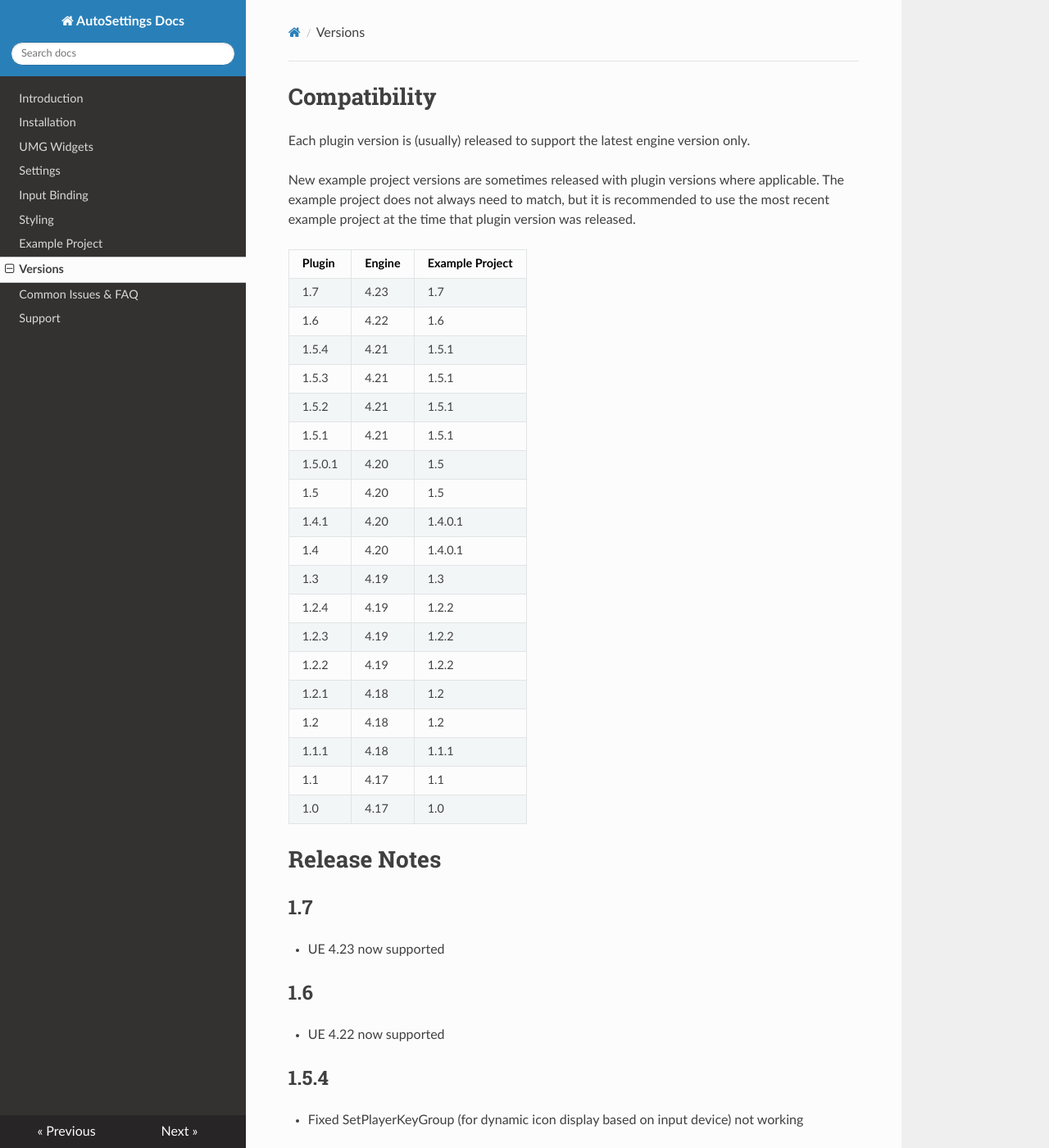
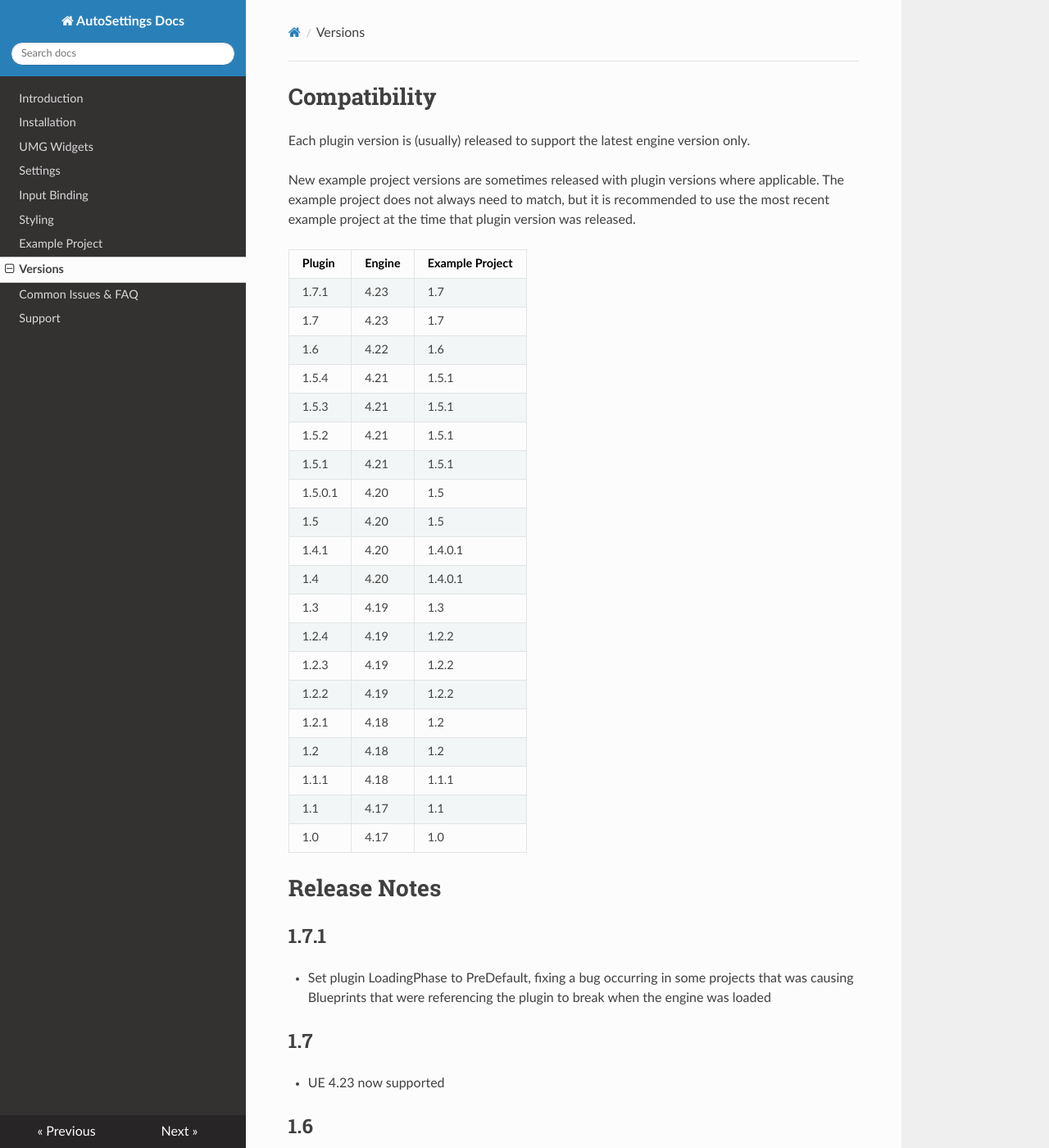
Before and after one commit to Acren/AutoSettings-Docs, an MkDocs documentation site: the page built from docs/versions.md, in a window 1280 px wide and 1400 px high. Shown: the whole window at 82% size. Built offline with MkDocs 1.6.1, drawn with Linux system fonts in a browser that asks for light colours; nearby versions of some CDN libraries; old or Windows-style settings are respelled for this version of MkDocs.

Commit message:
Add 1.7.1 notes

```diff
--- a/docs/versions.md
+++ b/docs/versions.md
@@ -7,6 +7,7 @@ The example project does not always need to match, but it is recommended to use
 
 Plugin  | Engine | Example Project
 ------- | ------ | ------------
+1.7.1   | 4.23   | 1.7
 1.7     | 4.23   | 1.7
 1.6     | 4.22   | 1.6
 1.5.4   | 4.21   | 1.5.1
@@ -28,6 +29,10 @@ Plugin  | Engine | Example Project
 1.0     | 4.17   | 1.0
 
 # Release Notes
+
+## 1.7.1
+
+- Set plugin LoadingPhase to PreDefault, fixing a bug occurring in some projects that was causing Blueprints that were referencing the plugin to break when the engine was loaded
 
 ## 1.7
 
```
